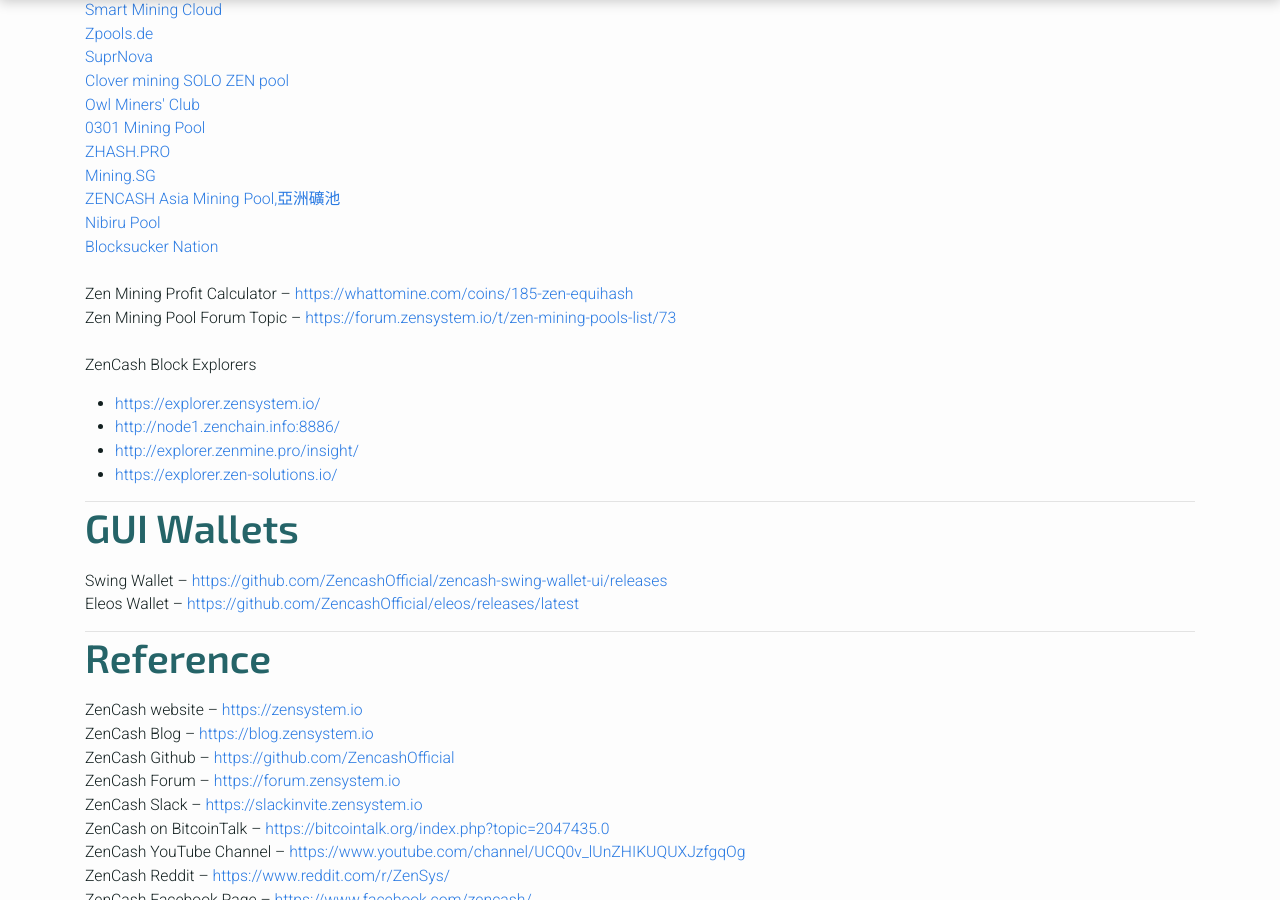
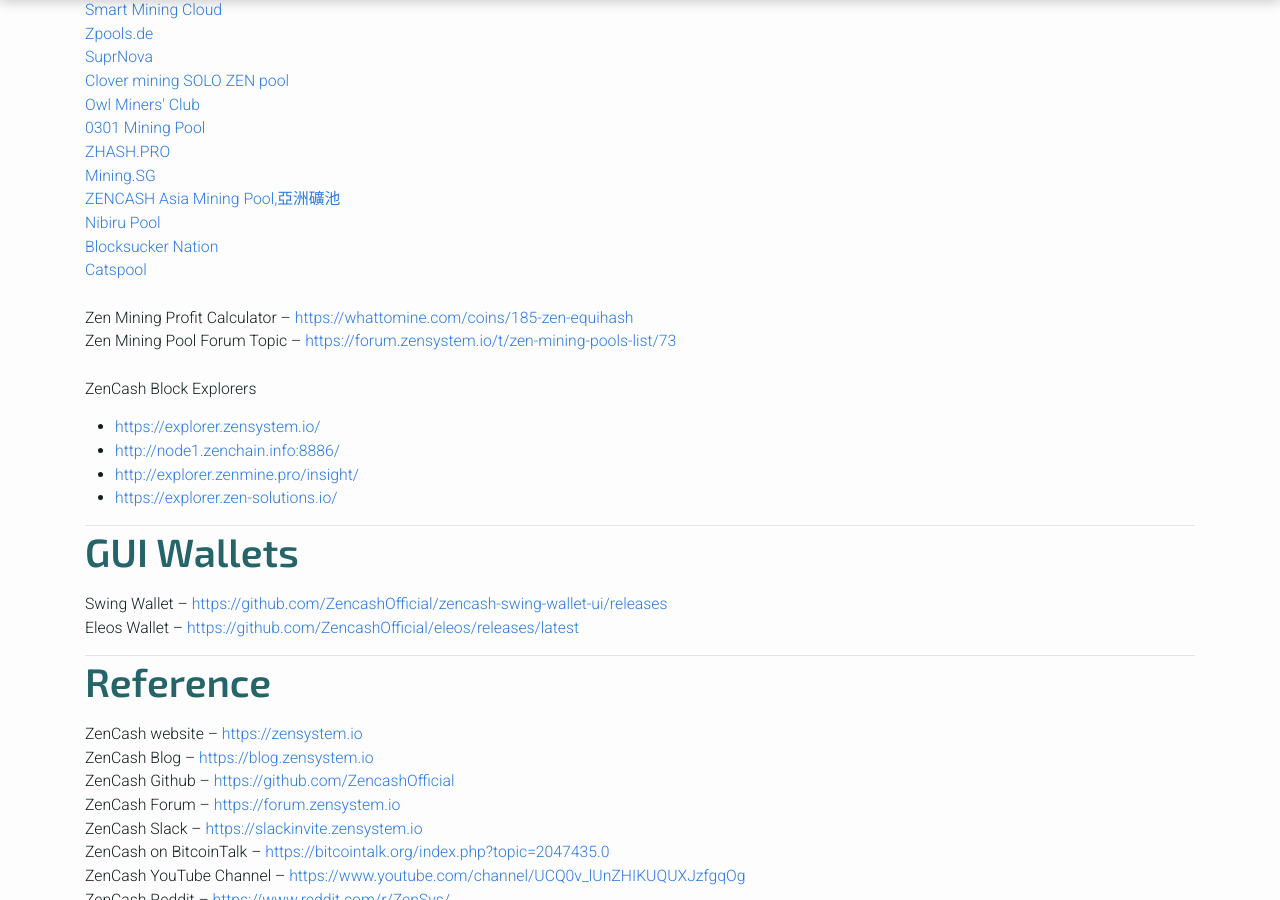
Before and after one commit to tarrenj/website, a Jekyll site: the page built from mining-pools.html, in a window 1280 px wide and 900 px high, scrolled down 854 px. Built offline with Jekyll 4.4.1, drawn with Linux system fonts in a browser that asks for light colours.

Commit message:
Added catspool

```diff
--- a/_includes/content/mining-pools.html
+++ b/_includes/content/mining-pools.html
@@ -24,4 +24,5 @@
   <li><a href="https://zpool.zennode.info/">ZENCASH Asia Mining Pool,亞洲礦池</a></li>
   <li><a href="http://zen.nibirupool.com/">Nibiru Pool</a></li>
   <li><a href="http://zen.blocksuckernation.com/">Blocksucker Nation</a></li>
+  <li><a href="http://zen.catspool.org/">Catspool</a></li>
 </ul>
```
